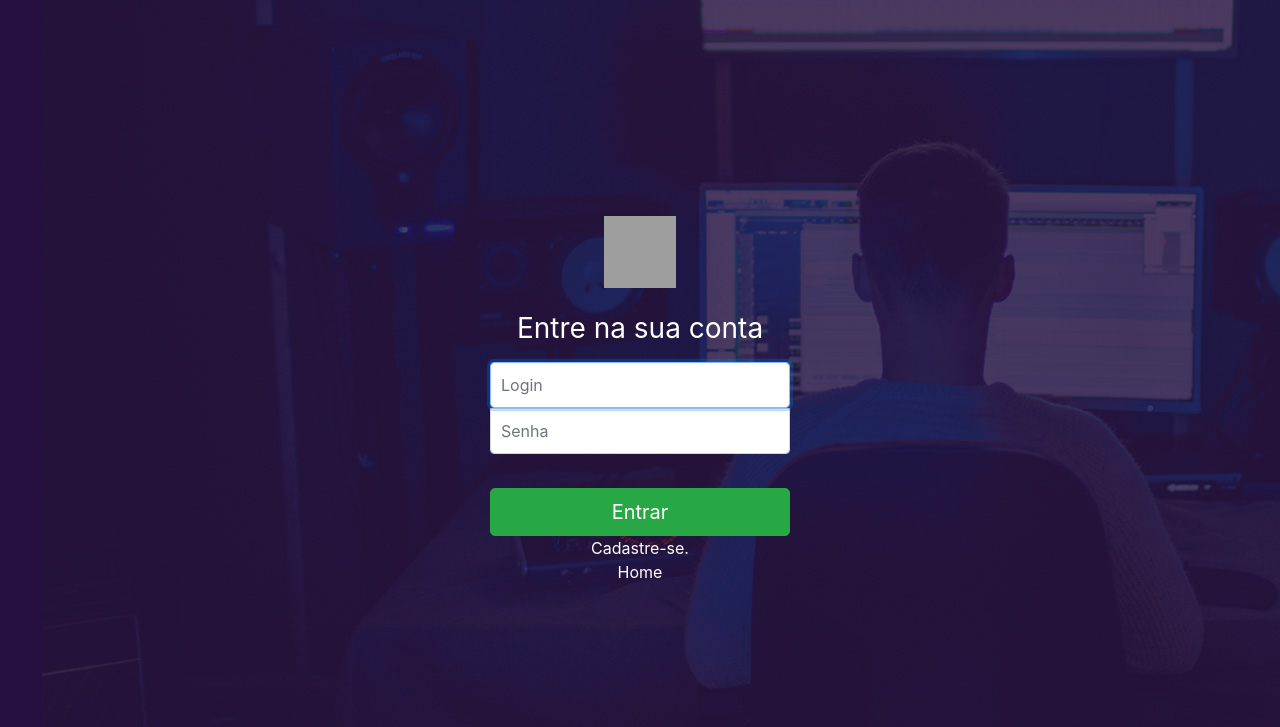
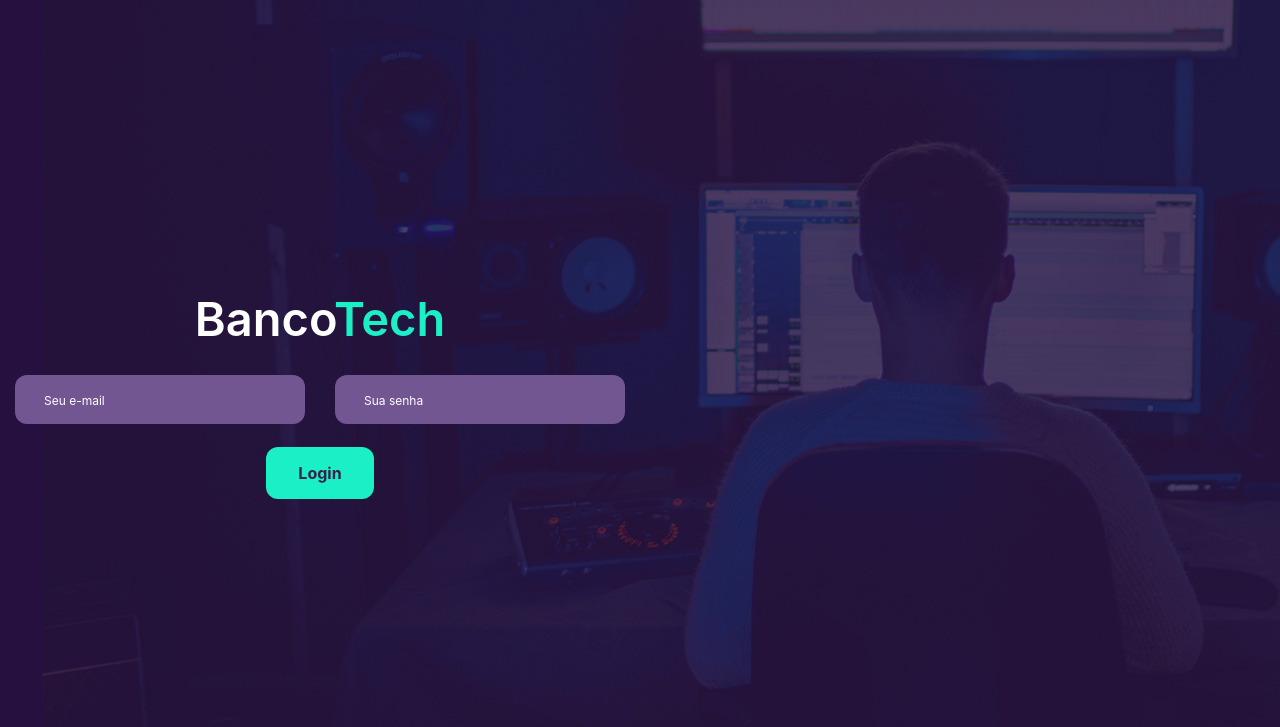
Before and after one commit to Alves5/PHP, a PHP site: page /login.php in a window 1280 px wide. Shown: the top 727 px of the page. Run offline with PHP 8.4, Linux system fonts and the light colour scheme; grey boxes are pictures that could not be loaded.

Commit message:
Atualização de 2 arquivos(criar e login)

```diff
--- a/login.php
+++ b/login.php
@@ -4,6 +4,10 @@ echo "
   <head>
     <meta charset='utf-8'>
 <title> Login de Usuário </title>
+<link rel='stylesheet' type='text/css' href='styles/bootstrap-4.1.2/bootstrap.min.css'>
+<link href='plugins/font-awesome-4.7.0/css/font-awesome.min.css' rel='stylesheet' type='text/css'>
+<link rel='stylesheet' type='text/css' href='styles/main_styles.css'>
+<link rel='stylesheet' type='text/css' href='styles/responsive.css'>
 <style>
 
   body{
@@ -15,17 +19,29 @@ echo "
     <link href='styles/signin.css' rel='stylesheet'>
   </head>
   <body class='text-center'>
-    <form class='form-signin' method='post' action='salvar2.php'>
-      <img class='mb-4' src='images/.png' alt='' width='72' height='72'>
-      <h1 style='color: #fff;' class='h3 mb-3 font-weight-normal'>Entre na sua conta</h1>
-      <label for='login' class='sr-only'>Nome de usuário:</label>
-      <input type='text' id='login' name='login' class='form-control' placeholder='Login' required autofocus>
-      <label for='senha' class='sr-only'>Senha</label>
-      <input type='password' id='senha' name='senha' class='form-control' placeholder='Senha' required><br>
-      <button class='btn btn-lg btn-success btn-block' type='submit' id='entrar' name='entrar'>Entrar</button>
-      <a style='color: #fff;' href='criar.php'>Cadastre-se.</a><br>
-      <a style='color: #fff;' href='index.php'>Home</a>
-    </form>
+    <div class='col-12 col-lg-6 '>
+      <div class='footer_about'>
+        <div class='footer_logo'>Banco<span>Tech</span></div>
+          <div class='contact_container'>
+            <form action='#' id='contact_form' class='contact_form'>
+              <div class='row'>
+                <div class='col-md-6'>
+                  <input type='email' class='contact_input' placeholder='Seu e-mail' required='required'>
+                </div>
+                <div class='col-md-6'>
+                  <input type='password' class='contact_input' placeholder='Sua senha' required='required'>
+                </div>
+              </div>
+              <button class='contact_button'>Login</button>
+            </form>
+          </div>
+      </div>
+    </div>
   </body>
+  <script src='js/jquery-3.2.1.min.js'></script>
+  <script src='styles/bootstrap-4.1.2/popper.js'></script>
+  <script src='styles/bootstrap-4.1.2/bootstrap.min.js'></script>
+  <script src='js/custom.js'></script>
+</html>
 ";
 ?>
```
Also changed, not shown: criar.php (+14 -10 lines).
